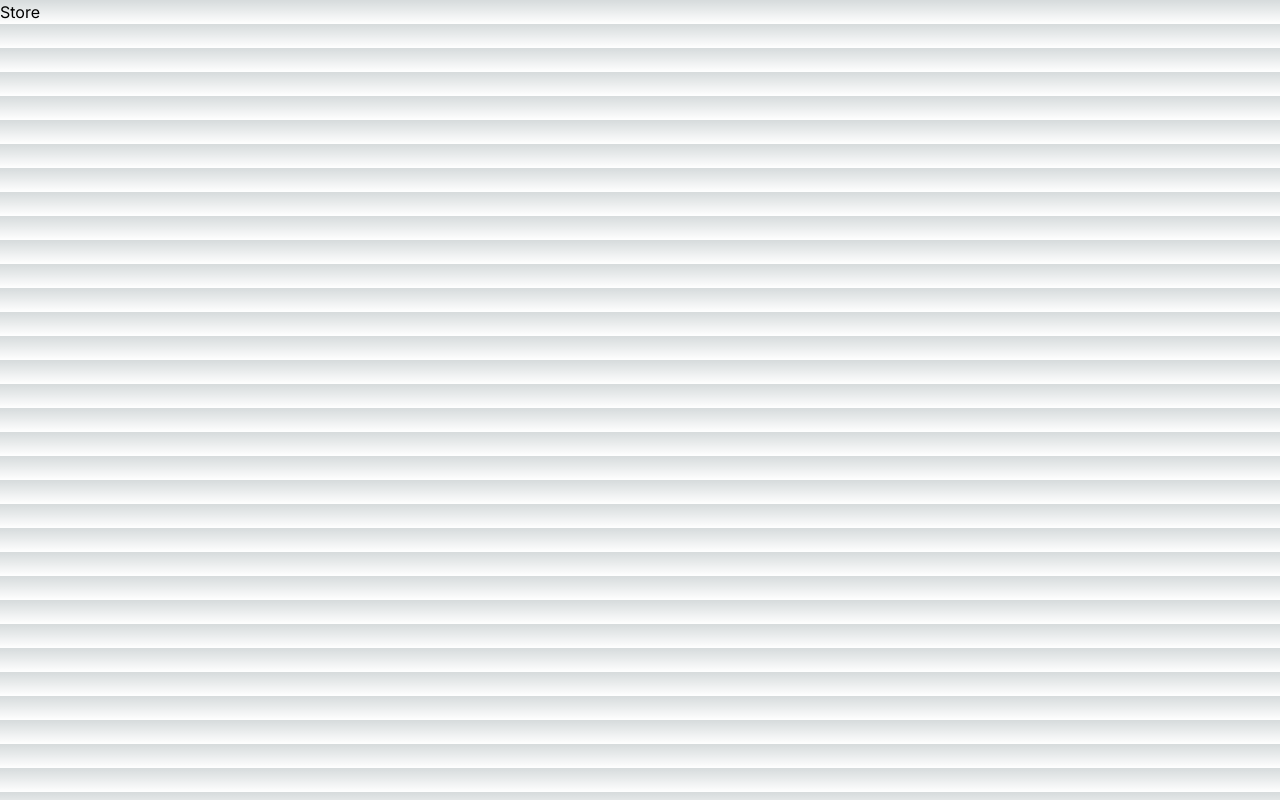
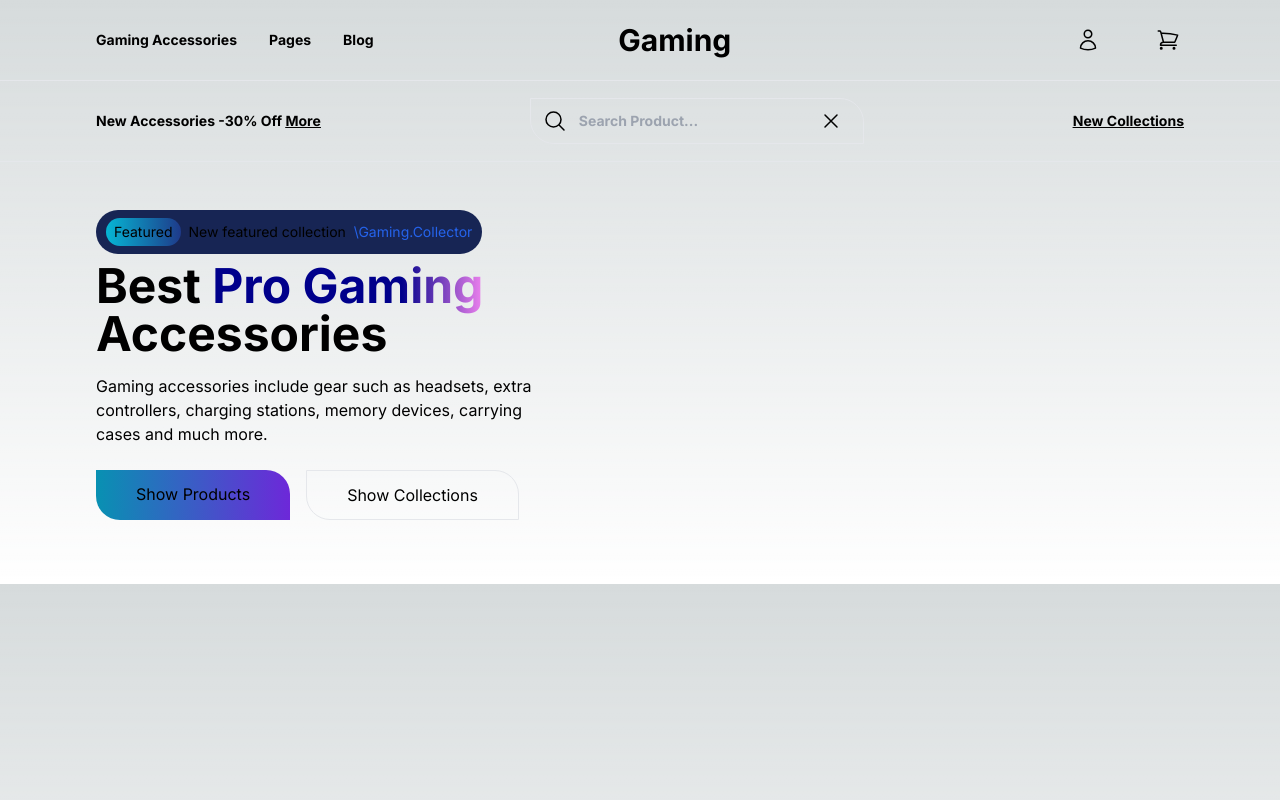
Before and after one commit to theneonstark/starkstore, a Next.js app: page / in a window 1280 px wide. Built offline with nearby package versions, Linux system fonts and the light colour scheme.

Commit message:
index page

```diff
--- /dev/null
+++ b/src/app/components/LandPage.tsx
@@ -0,0 +1,31 @@
+import Link from "next/link"
+export default function LandPage() {
+    return (
+        <section>
+            <main className="px-24 w-6/12 py-12">
+                <div className="border-solid  flex rounded-3xl px-2.5 py-2  w-fit gap-2 bg-blue-950 items-center  text-sm">
+                    <span className="bg-gradient-to-r from-cyan-500 to-blue-900 rounded-3xl p-1 px-2">Featured</span>
+                    <h2>New featured collection</h2>
+                    <Link href={""} className="text-blue-600">\Gaming.Collector</Link>
+                </div>
+                <article className="font-bold text-5xl py-2 ">
+                    Best <span className="text-transparent">Pro Gaming </span>Accessories
+                </article>
+                <p className="py-2">
+                    Gaming accessories include gear such as headsets, extra controllers, charging stations, memory devices, carrying cases and much more.
+                </p>
+                <div className="my-4 flex">
+                <Link href={""} className="px-10  py-3 rounded-bl-3xl rounded-tr-3xl bg-gradient-to-r from-cyan-600 to-violet-700 hover:border border-solid border-inherit bg-black">Show Products</Link>
+                <Link href={""} className="border border-solid border-inherit px-10 py-3 rounded-bl-3xl rounded-tr-3xl  mx-4 hover:bg-gradient-to-r from-cyan-600 to-violet-700">Show Collections</Link>
+                </div>
+            </main>
+            {/* <section>
+                <div className="heading">
+                    <h1>Bestsellers of the week</h1>
+                    <Link href={""}>Show Prod</Link>
+                </div>
+            </section> */}
+        </section>
+
+    )
+}
--- a/src/app/components/header.tsx
+++ /dev/null
@@ -1,10 +0,0 @@
-import Link from "next/link"
-export default function Header(){
-    return(
-        <header>
-            <Link href="/">
-                Store
-            </Link>
-        </header>
-    )
-}
--- /dev/null
+++ b/src/app/components/layout.tsx
@@ -0,0 +1,11 @@
+export default function Layout(){
+    return(
+        <div>
+        <li>Home</li>
+        <li>About</li>
+        <li>Services</li>
+        <li>Contact</li>
+        <li>Others</li>
+        </div>
+    )
+}
--- a/src/app/globals.css
+++ b/src/app/globals.css
@@ -25,3 +25,8 @@ body {
     )
     rgb(var(--background-start-rgb));
 }
+.text-transparent{
+  background: linear-gradient(to right,darkblue 70%,violet);
+  -webkit-text-stroke: transparent;
+  -webkit-background-clip: text;
+}
--- a/src/app/layout.tsx
+++ b/src/app/layout.tsx
@@ -1,6 +1,7 @@
 import type { Metadata } from 'next'
 import { Inter } from 'next/font/google'
 import './globals.css'
+import Link from 'next/link'
 
 const inter = Inter({ subsets: ['latin'] })
 
@@ -16,7 +17,43 @@ export default function RootLayout({
 }) {
   return (
     <html lang="en">
-      <body className={inter.className}>{children}</body>
+      <body className={inter.className}>
+        <header className="h-20 flex justify-between  items-center px-20 font-bold text-sm">
+          <nav className="">
+            <span className="mx-4 ">Gaming Accessories</span>
+            <span className="mx-4 ">Pages</span>
+            <span className="mx-4 ">Blog</span>
+          </nav>
+          <Link href={"/"} className="text-3xl -ml-20">Gaming</Link>
+          <div className="flex">
+            <Link className="px-9" href={"/profile"}><svg xmlns="http://www.w3.org/2000/svg" fill="none" viewBox="0 0 24 24" strokeWidth={1.5} stroke="currentColor" className="w-6 h-6">
+              <path strokeLinecap="round" strokeLinejoin="round" d="M15.75 6a3.75 3.75 0 1 1-7.5 0 3.75 3.75 0 0 1 7.5 0ZM4.501 20.118a7.5 7.5 0 0 1 14.998 0A17.933 17.933 0 0 1 12 21.75c-2.676 0-5.216-.584-7.499-1.632Z" />
+            </svg>
+            </Link>
+            <Link className="px-5" href={"/cart"}><svg xmlns="http://www.w3.org/2000/svg" fill="none" viewBox="0 0 24 24" strokeWidth={1.5} stroke="currentColor" className="w-6 h-6">
+              <path strokeLinecap="round" strokeLinejoin="round" d="M2.25 3h1.386c.51 0 .955.343 1.087.835l.383 1.437M7.5 14.25a3 3 0 0 0-3 3h15.75m-12.75-3h11.218c1.121-2.3 2.1-4.684 2.924-7.138a60.114 60.114 0 0 0-16.536-1.84M7.5 14.25 5.106 5.272M6 20.25a.75.75 0 1 1-1.5 0 .75.75 0 0 1 1.5 0Zm12.75 0a.75.75 0 1 1-1.5 0 .75.75 0 0 1 1.5 0Z" />
+            </svg>
+            </Link>
+          </div>
+        </header>
+        <hr />
+        <section className="h-20 flex justify-between  items-center px-20 font-bold text-sm">
+          <Link href={"/"} className="mx-4">New Accessories -30% Off <span className="underline"><Link href={""}>More</Link></span></Link>
+          <div className="searchInput bg-transparent border border-solid border-inherit  pr-5 py-2.5 rounded-bl-3xl rounded-tr-3xl flex">
+            <svg xmlns="http://www.w3.org/2000/svg" fill="none" viewBox="0 0 24 24" strokeWidth={1.5} stroke="currentColor" className="w-6 h-6 mx-3 cursor-pointer">
+              <path strokeLinecap="round" strokeLinejoin="round" d="m21 21-5.197-5.197m0 0A7.5 7.5 0 1 0 5.196 5.196a7.5 7.5 0 0 0 10.607 10.607Z" />
+            </svg>
+            <input type="text" className="bg-transparent outline-none w-60" placeholder="Search Product..." />
+            <svg xmlns="http://www.w3.org/2000/svg" fill="none" viewBox="0 0 24 24" strokeWidth={1.5} stroke="currentColor" className="w-6 h-6">
+              <path strokeLinecap="round" strokeLinejoin="round" d="M6 18 18 6M6 6l12 12" />
+            </svg>
+
+          </div>
+          <span className="underline px-4"><Link href={""}>New Collections</Link></span>
+        </section>
+        <hr />
+        {children}
+      </body>
     </html>
   )
 }
--- a/src/app/page.tsx
+++ b/src/app/page.tsx
@@ -1,9 +1,10 @@
 import Image from 'next/image'
-import Header from './components/header'
+import Layout from './components/layout'
+import LandPage from './components/LandPage'
 export default function Home() {
   return (
     <>
-      <Header/>
+    <LandPage/>
     </>
   )
 }
```
Also changed, not shown: src/app/mathew-macquarrie-u6OnpbMuZAs-unsplash (1).jpg (added).
